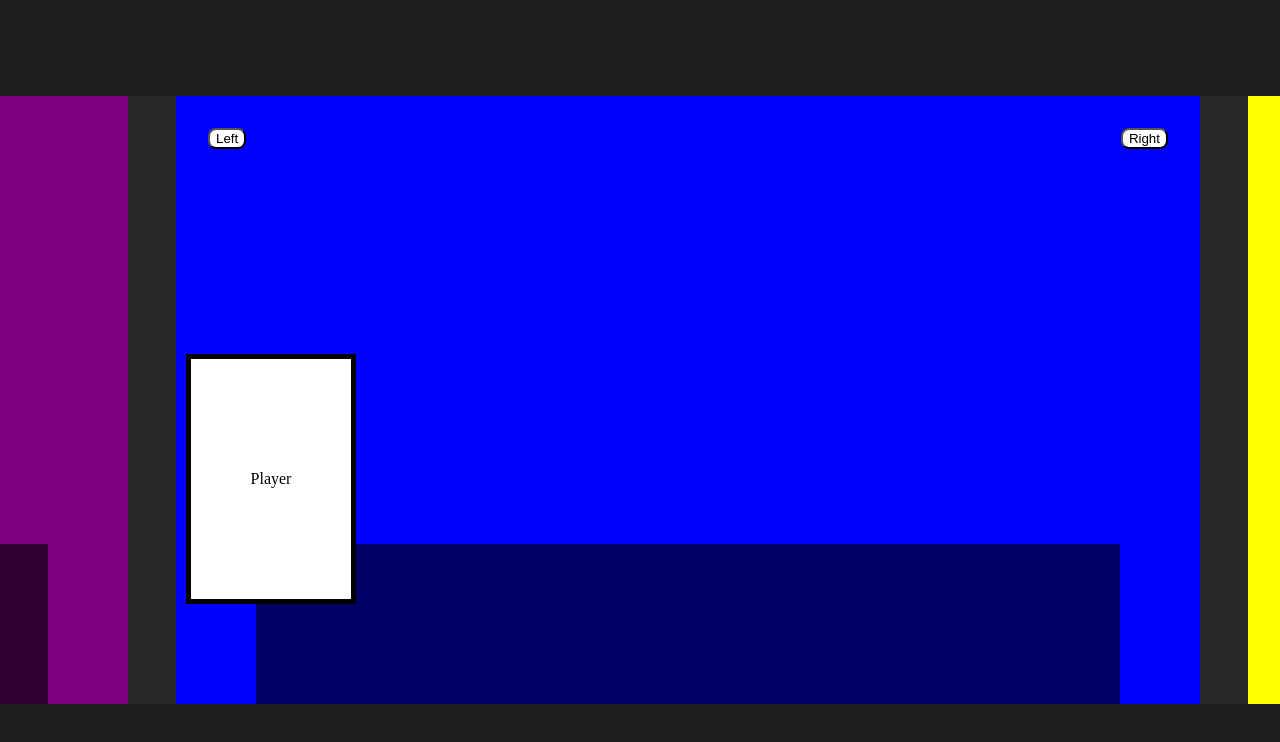
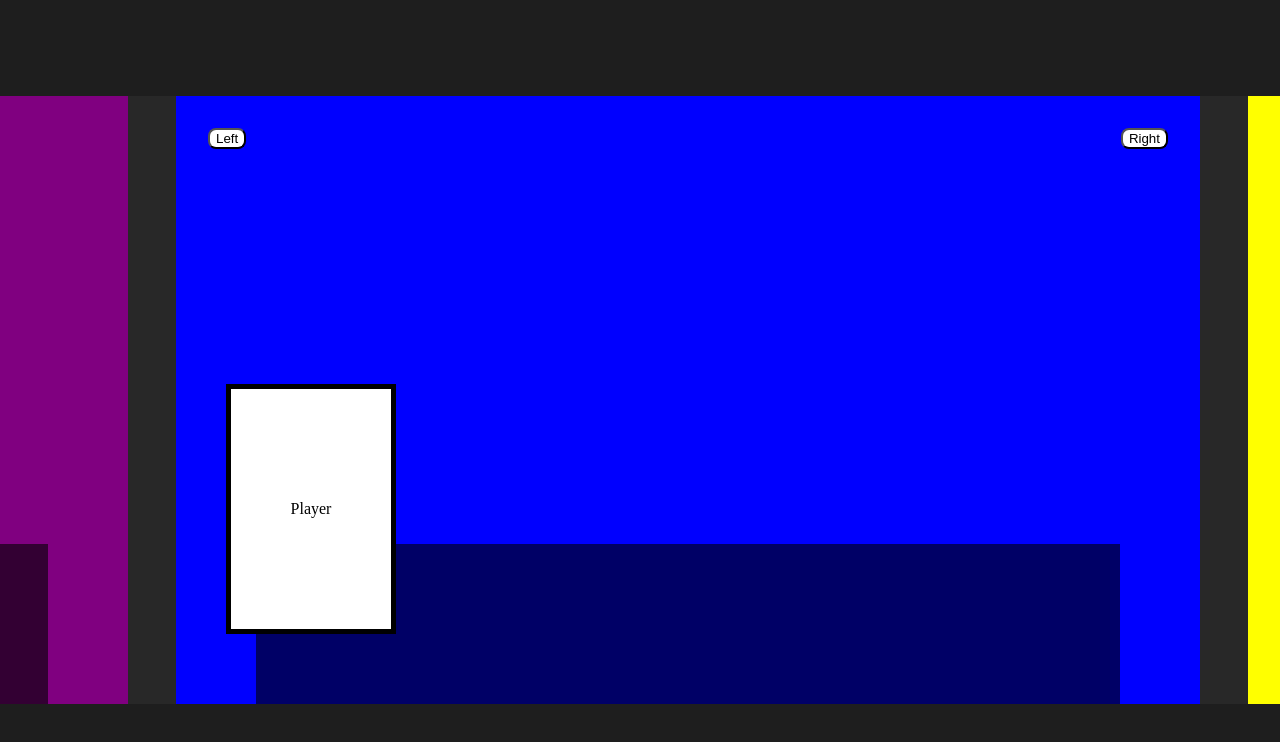
Before and after one commit to commoncode/commoners-mggj-2020, a Next.js app: page /play/1 in a window 1280 px wide. Both pictures are taken after a click on the button "Right". Shown: the top 742 px of the page. Built offline with nearby package versions, Linux system fonts and the light colour scheme.

Commit message:
First attempt at animation for scene change

```diff
--- a/components/characters/Lover/Lover.tsx
+++ b/components/characters/Lover/Lover.tsx
@@ -4,7 +4,7 @@ const Lover = ({ state }) => (
   <Container
     x={state.position.x}
     y={state.position.y}
-    speed={state.position.speed}
+    speed={state.position.duration}
   >
     Lover
   </Container>
--- a/components/characters/Player/Player.tsx
+++ b/components/characters/Player/Player.tsx
@@ -4,7 +4,7 @@ const Player = ({ state }) => (
   <Container
     x={state.position.x}
     y={state.position.y}
-    speed={state.position.speed}
+    speed={state.position.duration}
   >
     Player
   </Container>
--- a/components/core/Game/Game.tsx
+++ b/components/core/Game/Game.tsx
@@ -6,12 +6,13 @@ import Lover from "../../characters/Lover";
 import Stage from "../Stage";
 
 import { GlobalStyle } from "./Game.styles";
+import { getWalkDuration } from "./movement";
 
 type Position = {
   scene: "kitchen" | "bedroom" | "helm" | "hatch" | "ending";
   x: number;
   y: number;
-  speed: number; // The calculated speed at which the character should move to its new position
+  duration: number; // The calculated speed at which the character should move to its new position
 };
 
 type CharacterType = {
@@ -33,7 +34,7 @@ const initialState: GameStateType = {
       scene: "bedroom",
       x: 10,
       y: 50,
-      speed: 1
+      duration: 1
     }
   },
   lover: {
@@ -41,7 +42,7 @@ const initialState: GameStateType = {
       scene: "bedroom",
       x: 80,
       y: 50,
-      speed: 1
+      duration: 1
     }
   },
   love: 0,
@@ -71,41 +72,99 @@ const Game = () => {
       <Stage
         scene={gameState.player.position.scene}
         setLocation={(x, y) => {
-          const travelX =
-            x > gameState.player.position.x
-              ? x - gameState.player.position.x
-              : gameState.player.position.x - x;
-
-          const travelY =
-            y > gameState.player.position.y
-              ? y - gameState.player.position.y
-              : gameState.player.position.y - y;
-
-          const distance = Math.sqrt(
-            Math.pow(travelX, 2) + Math.pow(travelY, 2)
+          const duration = getWalkDuration(
+            x,
+            y,
+            gameState.player.position.x,
+            gameState.player.position.y,
+            500
           );
-
-          const movementSpeed = 500; // Pixels per second
-          const speed = Math.abs(distance / movementSpeed);
 
           // setTargetLocation({ x, y });
           setGameState({
             ...gameState,
             player: {
               ...gameState.player,
-              position: { ...gameState.player.position, x, y, speed }
+              position: { ...gameState.player.position, x, y, duration }
             }
           });
         }}
-        setScene={nextScene => {
-          console.log("Setting Scene", nextScene);
+        setScene={(nextScene, direction: "left" | "right") => {
+          console.log("Setting Scene", nextScene, direction);
+          // Animate character running off screen
+          const x = direction === "left" ? -300 : 1124;
+          const y = 80;
+          const leaveDuration = getWalkDuration(
+            x,
+            y,
+            gameState.player.position.x,
+            gameState.player.position.y,
+            800
+          );
+
           setGameState({
             ...gameState,
             player: {
               ...gameState.player,
-              position: { ...gameState.player.position, scene: nextScene }
+              position: {
+                ...gameState.player.position,
+                x,
+                y,
+                duration: leaveDuration
+              }
             }
           });
+
+          // Change Scene
+          setTimeout(() => {
+            console.log("Scene change...", nextScene);
+
+            setGameState({
+              ...gameState,
+              player: {
+                ...gameState.player,
+                position: { ...gameState.player.position, scene: nextScene }
+              }
+            });
+
+            // Teleport character
+            setGameState({
+              ...gameState,
+              player: {
+                ...gameState.player,
+                position: {
+                  ...gameState.player.position,
+                  scene: nextScene,
+                  x: direction === "right" ? -300 : 1124,
+                  y,
+                  duration: 0
+                }
+              }
+            });
+
+            // Animate character running on screen
+            const enterDuration = getWalkDuration(
+              direction === "right" ? 50 : 1024 - 50,
+              y,
+              direction === "right" ? -300 : 1124,
+              y,
+              800
+            );
+
+            setGameState({
+              ...gameState,
+              player: {
+                ...gameState.player,
+                position: {
+                  ...gameState.player.position,
+                  scene: nextScene,
+                  x: direction === "right" ? 50 : 1024 - 50,
+                  y,
+                  duration: enterDuration
+                }
+              }
+            });
+          }, leaveDuration * 1000);
         }}
       >
         <Player state={gameState.player} />
--- /dev/null
+++ b/components/core/Game/movement.ts
@@ -0,0 +1,8 @@
+export const getWalkDuration = (x1, y1, x2, y2, speed) => {
+  const travelX = x1 > x2 ? x1 - x2 : x2 - x1;
+  const travelY = y1 > y2 ? y1 - y2 : y2 - y1;
+
+  const distance = Math.sqrt(Math.pow(travelX, 2) + Math.pow(travelY, 2));
+
+  return Math.abs(distance / speed);
+};
--- a/components/core/Stage/Stage.styles.tsx
+++ b/components/core/Stage/Stage.styles.tsx
@@ -50,6 +50,7 @@ export const sceneBase = css`
   width: 64rem;
   height: 38rem;
   margin-right: 3rem;
+  overflow: hidden;
 `;
 
 const Button = css`
--- a/components/core/Stage/Stage.tsx
+++ b/components/core/Stage/Stage.tsx
@@ -30,7 +30,7 @@ const Stage = ({ children, scene, setLocation, setScene }) => {
           <Bedroom>
             {scene === "bedroom" ? (
               <>
-                <RightButton onClick={() => setScene("kitchen")}>
+                <RightButton onClick={() => setScene("kitchen", "right")}>
                   Right
                 </RightButton>
               </>
@@ -44,10 +44,10 @@ const Stage = ({ children, scene, setLocation, setScene }) => {
           <Kitchen>
             {scene === "kitchen" ? (
               <>
-                <LeftButton onClick={() => setScene("bedroom")}>
+                <LeftButton onClick={() => setScene("bedroom", "left")}>
                   Left
                 </LeftButton>
-                <RightButton onClick={() => setScene("helm")}>
+                <RightButton onClick={() => setScene("helm", "right")}>
                   Right
                 </RightButton>
               </>
@@ -61,10 +61,10 @@ const Stage = ({ children, scene, setLocation, setScene }) => {
           <Helm>
             {scene === "helm" ? (
               <>
-                <LeftButton onClick={() => setScene("kitchen")}>
+                <LeftButton onClick={() => setScene("kitchen", "left")}>
                   Left
                 </LeftButton>
-                <RightButton onClick={() => setScene("hatch")}>
+                <RightButton onClick={() => setScene("hatch", "right")}>
                   Right
                 </RightButton>
               </>
@@ -78,7 +78,9 @@ const Stage = ({ children, scene, setLocation, setScene }) => {
           <Hatch>
             {scene === "hatch" ? (
               <>
-                <LeftButton onClick={() => setScene("helm")}>Left</LeftButton>
+                <LeftButton onClick={() => setScene("helm", "left")}>
+                  Left
+                </LeftButton>
               </>
             ) : null}
 
```
